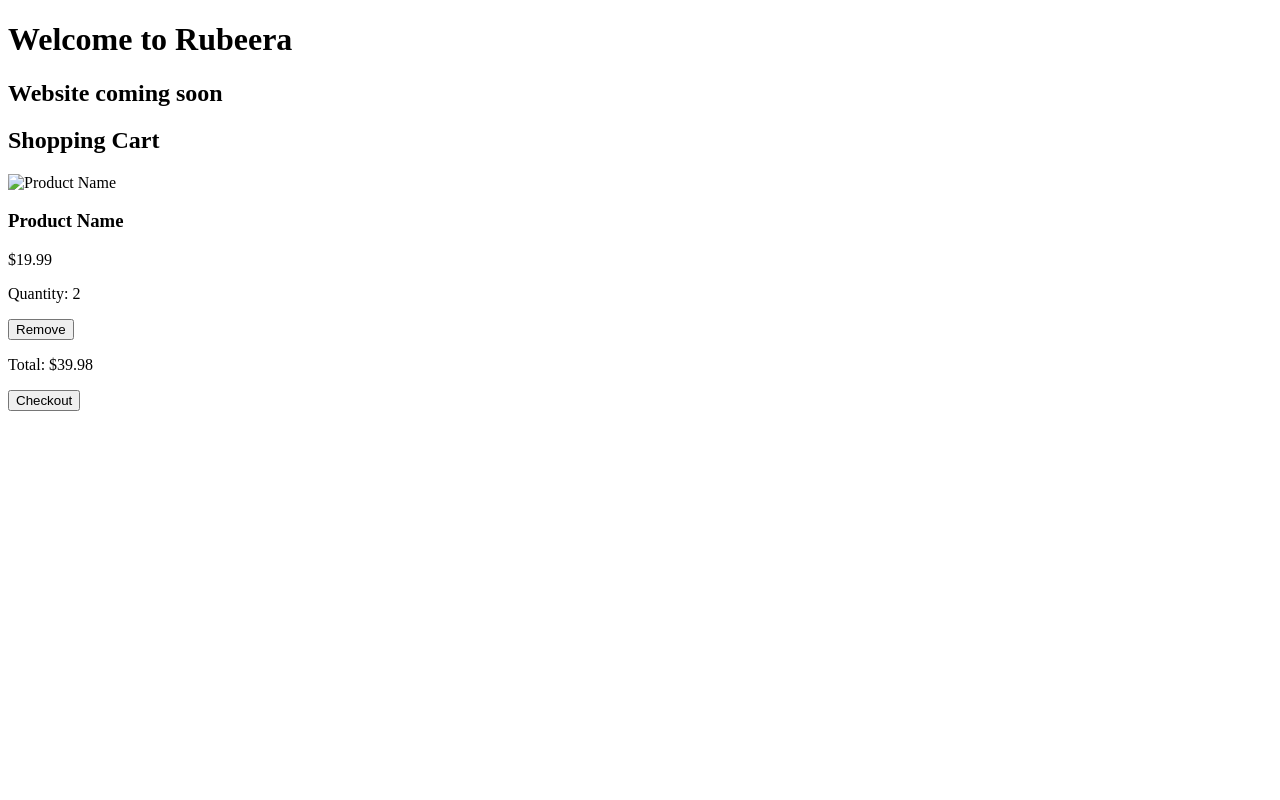
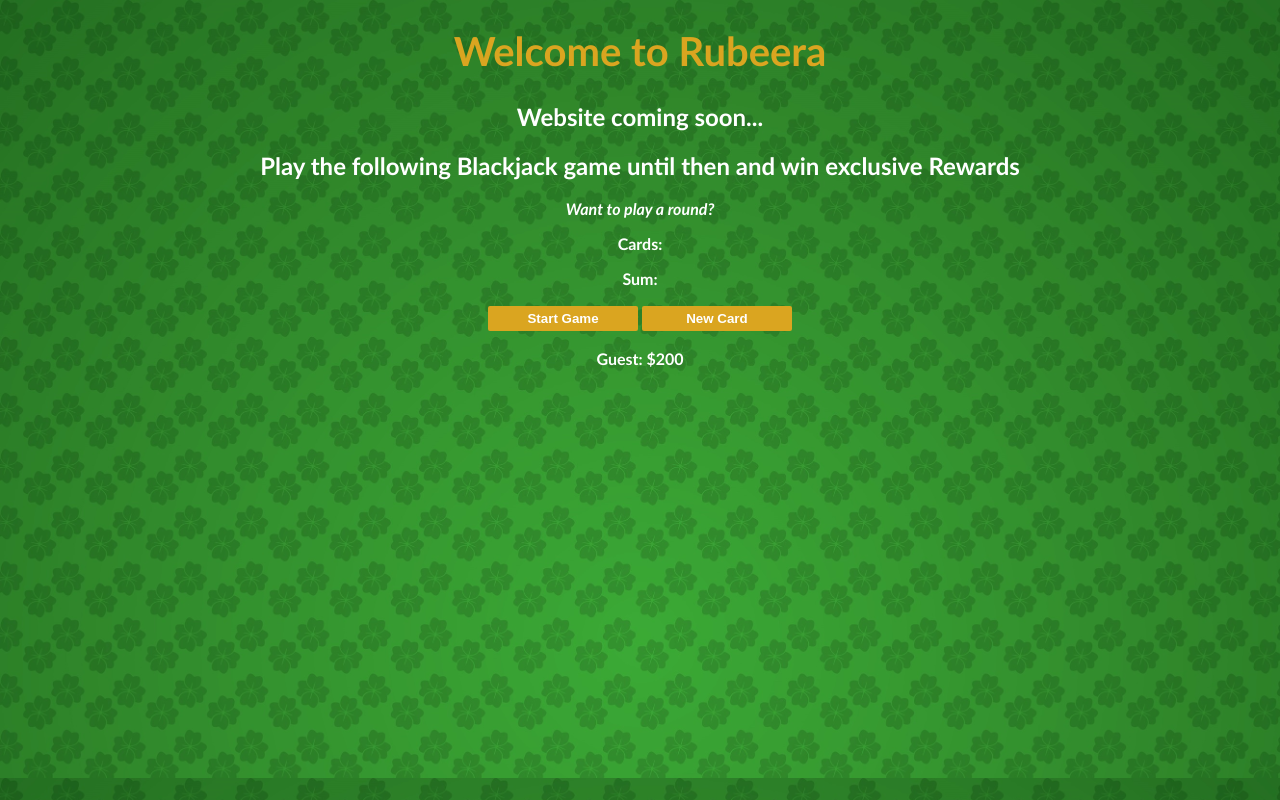
Before and after one commit to ayushchauhands/ecommerce-site, a plain HTML site: page index.html in a window 1280 px wide. Drawn offline with Linux system fonts and the light colour scheme; no server answers.

Commit message:
Add files via upload

```diff
--- /dev/null
+++ b/index.css
@@ -0,0 +1,31 @@
+body {
+  font-family: "Trebuchet MS", "Lucida Sans Unicode", "Lucida Grande",
+    "Lucida Sans", Arial, sans-serif;
+  background-image: url(images/table.jpg);
+  background-size: cover;
+  text-align: center;
+  color: white;
+  font-weight: bold;
+}
+
+h1 {
+  color: goldenrod;
+  font-size: 40px;
+}
+
+#message-el {
+  font-style: italic;
+}
+
+button {
+  background-color: goldenrod;
+  color: white;
+  width: 150px;
+  padding-top: 5px;
+  padding-bottom: 5px;
+  font-weight: bold;
+  border: none;
+  border-radius: 2px;
+  margin-top: 2px;
+  margin-bottom: 2px;
+}
--- a/index.html
+++ b/index.html
@@ -2,33 +2,23 @@
 <html lang="en">
   <head>
     <meta charset="UTF-8" />
+    <meta http-equiv="X-UA-Compatible" content="IE=edge" />
     <meta name="viewport" content="width=device-width, initial-scale=1.0" />
-    <title>E-commerce Site</title>
-    <link rel="stylesheet" href="styles.css" />
+    <title>Blackjack</title>
+    <link rel="stylesheet" href="index.css" />
   </head>
   <body>
-    <div id="product-list"></div>
     <h1>Welcome to Rubeera</h1>
-    <h2>Website coming soon</h2>
-    <script src="script.js"></script>
-    <div class="shopping-cart">
-      <h2>Shopping Cart</h2>
-      <div class="cart-items">
-        <div class="cart-item">
-          <img src="path/to/image.jpg" alt="Product Name" />
-          <div class="cart-item-details">
-            <h3>Product Name</h3>
-            <p class="price">$19.99</p>
-            <p class="quantity">Quantity: 2</p>
-            <button class="remove-item">Remove</button>
-          </div>
-        </div>
-        <!-- Repeat .cart-item divs for more items -->
-      </div>
-      <div class="cart-summary">
-        <p class="total">Total: $39.98</p>
-        <button class="checkout">Checkout</button>
-      </div>
-    </div>
+    <h2>Website coming soon...</h2>
+    <h2>
+      Play the following Blackjack game until then and win exclusive Rewards
+    </h2>
+    <p id="message-el">Want to play a round?</p>
+    <p id="cards-el">Cards:</p>
+    <p id="sum-el">Sum:</p>
+    <button onclick="startGame()">Start Game</button>
+    <button onclick="newCard()">New Card</button>
+    <p id="player-el"></p>
+    <script src="index.js"></script>
   </body>
 </html>
--- /dev/null
+++ b/index.js
@@ -0,0 +1,62 @@
+let player = {
+  name: "Guest",
+  chips: 200,
+};
+let cards = [];
+let sum = 0;
+let hasBlackJack = false;
+let isAlive = false;
+let message = "";
+let messageEl = document.getElementById("message-el");
+let sumEl = document.getElementById("sum-el");
+let cardsEl = document.getElementById("cards-el");
+let playerEl = document.getElementById("player-el");
+
+playerEl.textContent = player.name + ": $" + player.chips;
+
+function startGame() {
+  isAlive = true;
+  let firstCard = getRandomCard();
+  let secondCard = getRandomCard();
+  cards = [firstCard, secondCard];
+  sum = firstCard + secondCard;
+  renderGame();
+}
+
+function getRandomCard() {
+  let randomNumber = Math.floor(Math.random() * 13) + 1;
+  if (randomNumber > 10) {
+    return 10;
+  } else if (randomNumber === 1) {
+    return 11;
+  } else {
+    return randomNumber;
+  }
+}
+
+function renderGame() {
+  cardsEl.textContent = "Cards: ";
+  for (i = 0; i < cards.length; i++) {
+    cardsEl.textContent += cards[i] + " ";
+  }
+  sumEl.textContent = "Sum: " + sum;
+  if (sum < 21) {
+    message = "Do you want to draw a new card?";
+  } else if (sum === 21) {
+    message = "You've got Blackjack!";
+    hasBlackJack = true;
+  } else if (sum > 21) {
+    message = "You're out of the game";
+    isAlive = false;
+  }
+
+  messageEl.textContent = message;
+}
+function newCard() {
+  if (isAlive === true && hasBlackJack === false) {
+    let card = getRandomCard();
+    sum += card;
+    cards.push(card);
+    renderGame();
+  }
+}
```
Also changed, not shown: images/table.jpg (added).
